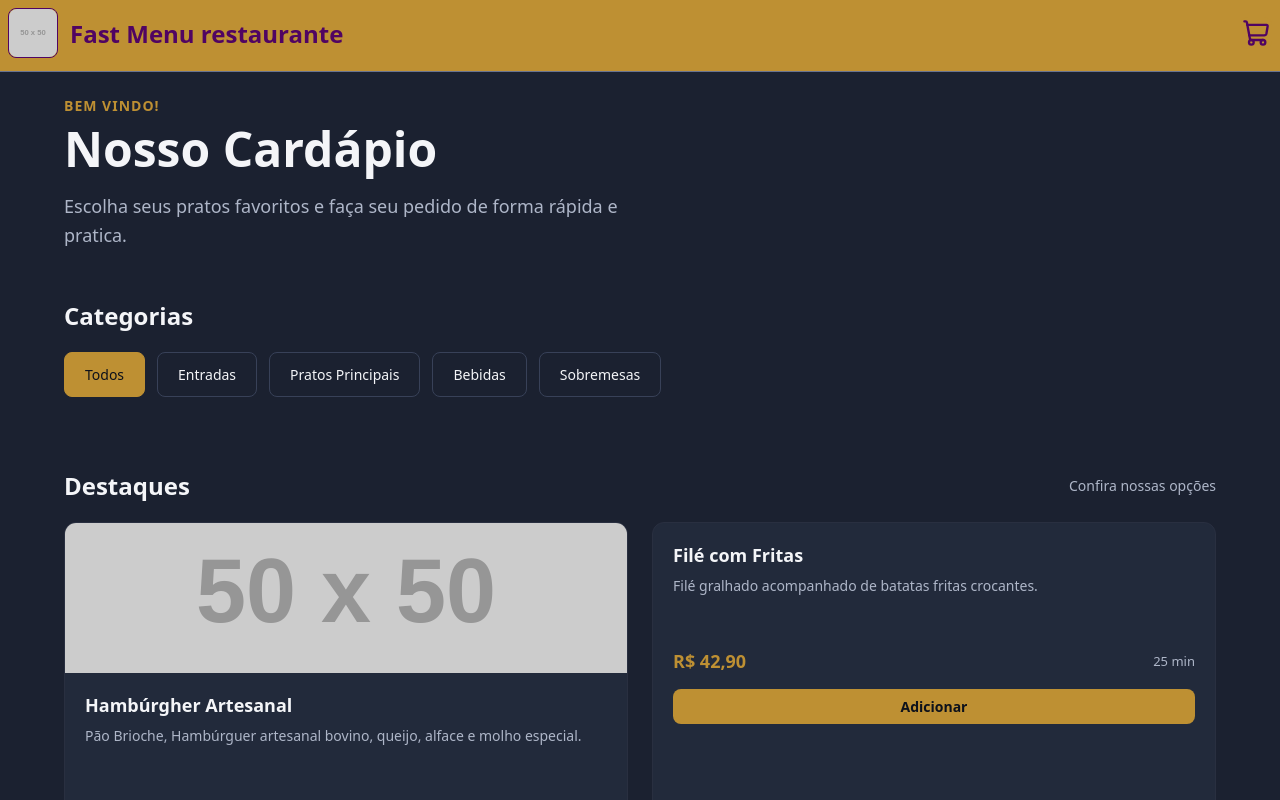
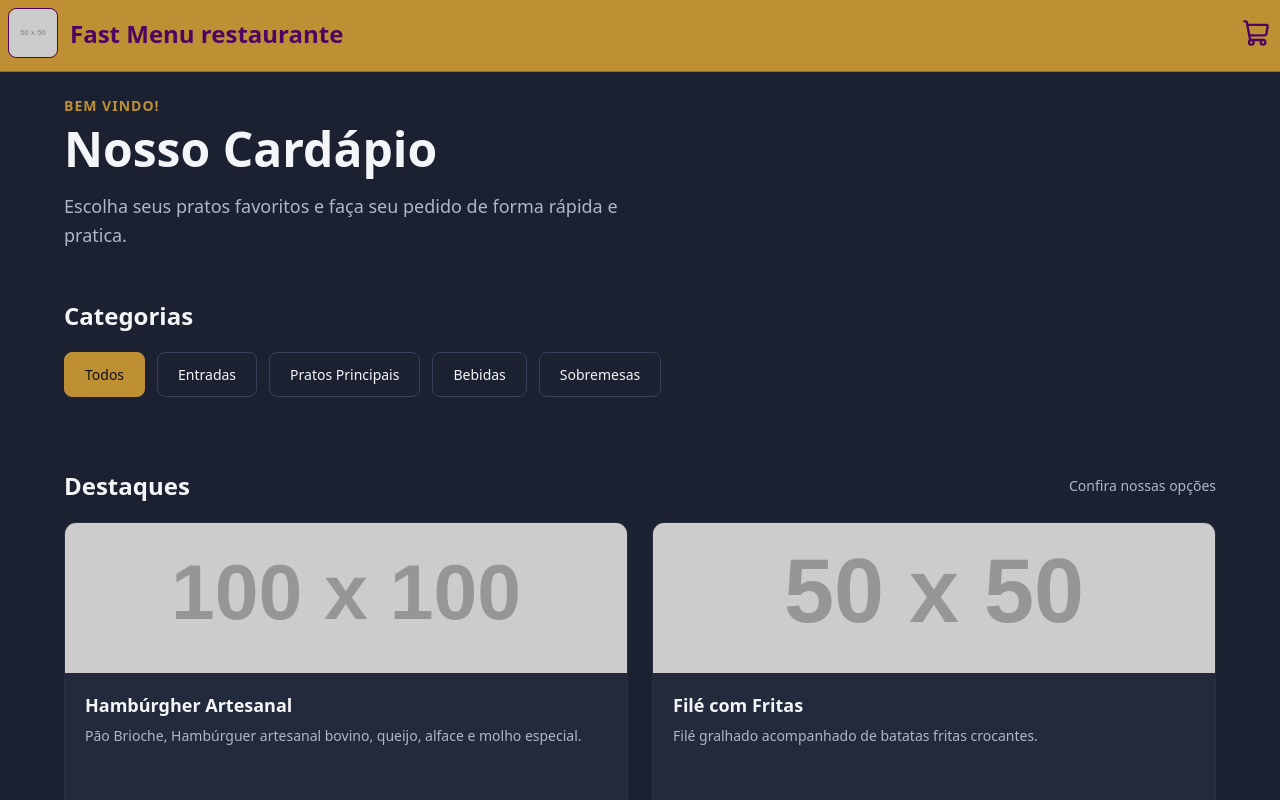
Before and after one commit to Davidhenry342/FastMenu_TCC, a React (Vite) app: page / in a window 1280 px wide. Shown: the top 800 px of the page. Built offline with nearby package versions, Linux system fonts and the light colour scheme.

Commit message:
Corrigido a imagens dos produtos padrão

```diff
--- a/src/components/ProductCard/index.tsx
+++ b/src/components/ProductCard/index.tsx
@@ -13,11 +13,9 @@ export function ProductCard({ product, onAdd }: ProductCardProps) {
 
   return (
     <article className={styles.card}>
-      {product.imageUrl && (
-        <div className={styles.imageContainer}>
-          <img src={imageUrl} alt={product.name} className={styles.image} />
-        </div>
-      )}
+      <div className={styles.imageContainer}>
+        <img src={imageUrl} alt={product.name} className={styles.image} />
+      </div>
 
       <div className={styles.content}>
         <div className={styles.info}>
--- a/src/data/products.ts
+++ b/src/data/products.ts
@@ -9,7 +9,7 @@ export const products: Product[] = [
     price: 32.9,
     preparationTime: 20,
     categoryId: '1',
-    imageUrl: 'https://placehold.co/50X50',
+    imageUrl: 'https://placehold.co/100X100',
   },
   {
     id: '2',
```
